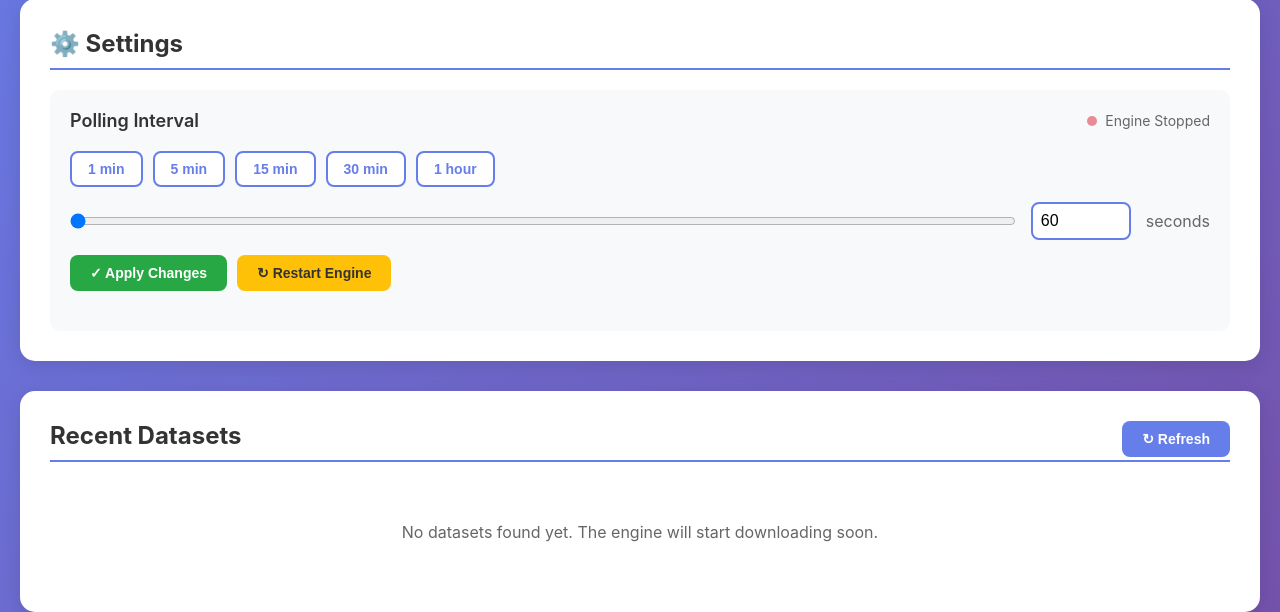
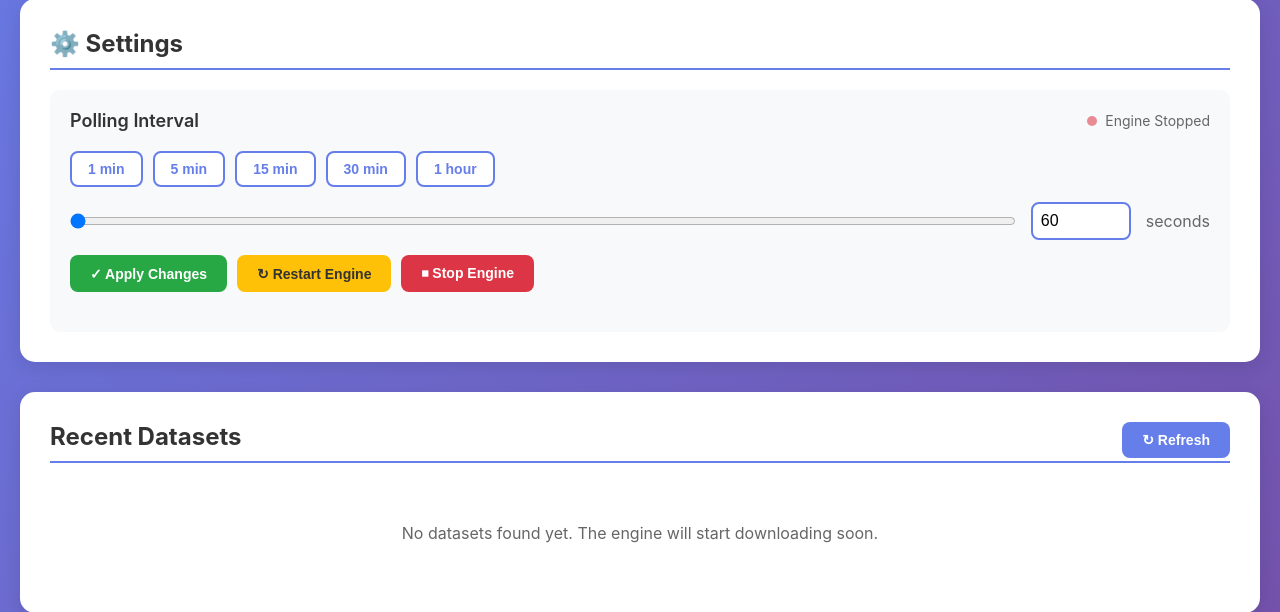
Before and after one commit to Mahad-007/kaggle-harvester, a Flask app: page / in a window 1280 px wide. Shown: the part 351-963 px from the top of the page. Run offline with Flask 3, Linux system fonts and the light colour scheme; data that the repository does not hold is empty.

Commit message:
Add stop engine functionality
- Added /api/engine/stop endpoint with graceful shutdown
- Added red "Stop Engine" button to dashboard
- Sends SIGTERM for graceful shutdown, SIGKILL if needed
- Shows confirmation dialog before stopping
- Displays success/error messages
- Auto-refreshes engine status after stop
- Allows manual control to pause dataset downloads

🤖 Generated with [Claude Code](https://claude.com/claude-code)

Co-Authored-By: Claude Sonnet 4.5 <noreply@anthropic.com>

```diff
--- a/templates/dashboard.html
+++ b/templates/dashboard.html
@@ -337,6 +337,23 @@
             transform: translateY(-2px);
         }
 
+        .stop-btn {
+            background: #dc3545;
+            color: white;
+            border: none;
+            padding: 10px 20px;
+            border-radius: 8px;
+            cursor: pointer;
+            font-size: 14px;
+            font-weight: 600;
+            transition: all 0.3s ease;
+        }
+
+        .stop-btn:hover {
+            background: #c82333;
+            transform: translateY(-2px);
+        }
+
         .message {
             padding: 12px;
             border-radius: 8px;
@@ -438,9 +455,10 @@
                                    style="width: 100px; padding: 8px; border: 2px solid #667eea; border-radius: 8px; font-size: 16px;">
                             <span style="color: #666;">seconds</span>
                         </div>
-                        <div style="margin-top: 15px; display: flex; gap: 10px;">
+                        <div style="margin-top: 15px; display: flex; gap: 10px; flex-wrap: wrap;">
                             <button class="apply-btn" onclick="applyInterval()">✓ Apply Changes</button>
                             <button class="restart-btn" onclick="restartEngine()">↻ Restart Engine</button>
+                            <button class="stop-btn" onclick="stopEngine()">⏹ Stop Engine</button>
                         </div>
                     </div>
                     <div id="settings-message" style="margin-top: 15px;"></div>
@@ -674,6 +692,39 @@
             }
         }
 
+        // Stop engine
+        async function stopEngine() {
+            // Show confirmation dialog
+            if (!confirm('Are you sure you want to stop the ingestion engine? Dataset downloads will be paused until you restart it.')) {
+                return;
+            }
+
+            showMessage('Stopping engine...', 'info');
+
+            try {
+                const response = await fetch('/api/engine/stop', {
+                    method: 'POST',
+                    headers: {
+                        'Content-Type': 'application/json'
+                    }
+                });
+
+                const data = await response.json();
+
+                if (response.ok && data.success) {
+                    showMessage(data.message, 'success');
+                    // Refresh engine status after a moment
+                    setTimeout(() => {
+                        checkEngineStatus();
+                    }, 1000);
+                } else {
+                    showMessage(data.error || 'Failed to stop engine', 'error');
+                }
+            } catch (error) {
+                showMessage('Error stopping engine: ' + error.message, 'error');
+            }
+        }
+
         // Restart engine
         async function restartEngine() {
             // Show confirmation dialog
--- a/web_app.py
+++ b/web_app.py
@@ -294,6 +294,76 @@ def engine_status():
         return jsonify({'error': str(e)}), 500
 
 
+@app.route('/api/engine/stop', methods=['POST'])
+def stop_engine():
+    """Stop the ingestion engine."""
+    import subprocess
+    import signal
+    import time
+
+    try:
+        # Get current PID
+        result = subprocess.run(
+            ['pgrep', '-f', 'python3 main.py'],
+            capture_output=True,
+            text=True
+        )
+
+        if not result.stdout.strip():
+            return jsonify({
+                'success': False,
+                'error': 'Engine is not running'
+            }), 400
+
+        pid = int(result.stdout.strip())
+        print(f"Stopping engine with PID: {pid}")
+
+        # Send SIGTERM for graceful shutdown
+        try:
+            os.kill(pid, signal.SIGTERM)
+            # Wait up to 5 seconds for graceful shutdown
+            for _ in range(10):
+                time.sleep(0.5)
+                check = subprocess.run(
+                    ['pgrep', '-f', 'python3 main.py'],
+                    capture_output=True,
+                    text=True
+                )
+                if not check.stdout.strip():
+                    break
+            else:
+                # Force kill if still running
+                print(f"Force stopping engine with PID: {pid}")
+                os.kill(pid, signal.SIGKILL)
+                time.sleep(1)
+        except ProcessLookupError:
+            pass  # Process already stopped
+
+        # Verify it stopped
+        verify = subprocess.run(
+            ['pgrep', '-f', 'python3 main.py'],
+            capture_output=True,
+            text=True
+        )
+
+        if not verify.stdout.strip():
+            return jsonify({
+                'success': True,
+                'message': 'Engine stopped successfully'
+            })
+        else:
+            return jsonify({
+                'success': False,
+                'error': 'Failed to stop engine'
+            }), 500
+
+    except Exception as e:
+        print(f"Error stopping engine: {e}")
+        import traceback
+        traceback.print_exc()
+        return jsonify({'error': str(e)}), 500
+
+
 @app.route('/api/engine/restart', methods=['POST'])
 def restart_engine():
     """Restart the ingestion engine."""
```
